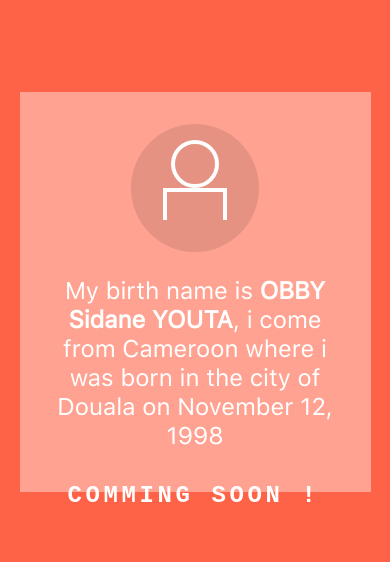
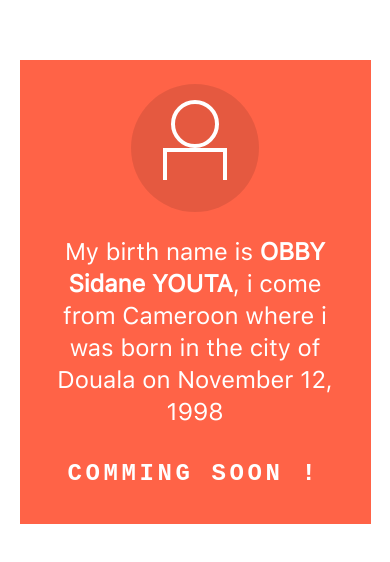
Before and after one commit to dy05/portfolio, a website: page index.html in a window 390 px wide. Shown: the part 130-692 px from the top of the page. Drawn offline with Linux system fonts and the light colour scheme.

Commit message:
Fix responsive

```diff
--- a/index.html
+++ b/index.html
@@ -18,7 +18,7 @@
             background-color: rgba(255, 255, 255, 0.4);
             width: max-content;
             max-width: 90vw;
-            max-height: 25rem;
+            max-height: 29rem;
             position: absolute;
             text-align: center;
             margin: auto;
@@ -26,8 +26,11 @@
             right: 0;
             bottom: 0;
             top: 0;
-            padding: 2rem;
+            padding: 1.5rem;
             font-size: 1.5rem;
+        }
+        p {
+            line-height: 2rem;
         }
         .user, .user_header, .user_body {
             margin-left: auto;
@@ -46,7 +49,6 @@
             width: 3rem;
             height: 3rem;
             border: 0.25rem solid #fff;
-            /*background-color: #fff;*/
         }
         .user_body {
             width: 4rem;
@@ -85,7 +87,10 @@
 
         @media (max-width: 500px) {
             body {
-                padding: 1rem !important;
+                background-color: #fff;
+            }
+            section {
+                background-color: tomato;
             }
         }
     </style>
```
